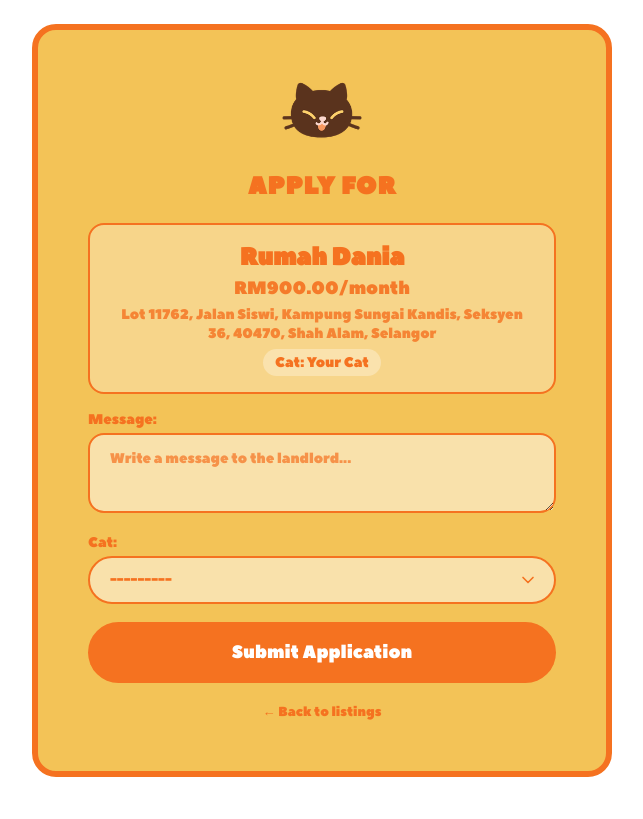
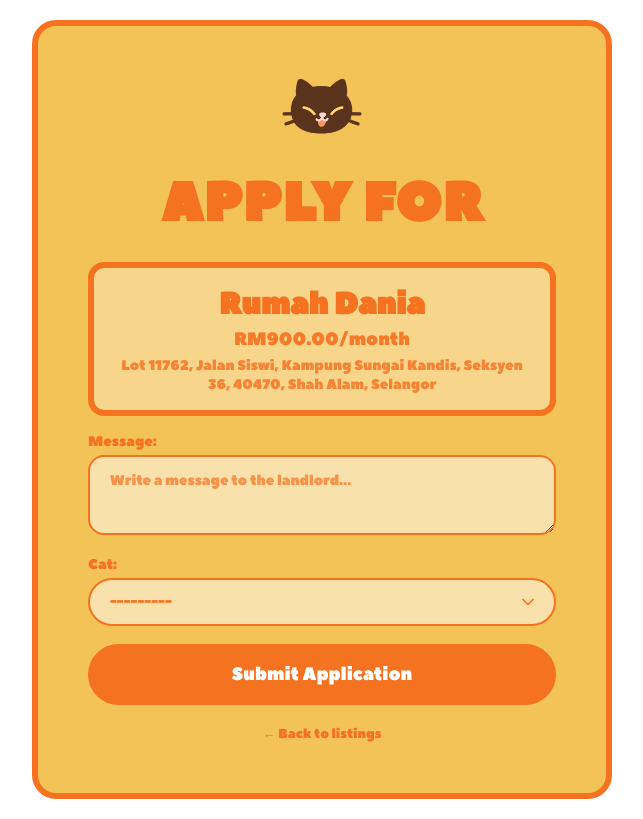
Before and after one commit to fnl9zer/pawport, a Django app: page /properties/1/apply/ in a window 1280 px wide. Shown: the whole page, without its empty margins (318-961 px from the left). Before the commit the page ends 777 px from the top, so only its background shows below. Run offline with Django 5.2, Linux system fonts and the light colour scheme; data comes from the database, SQL or seed files in the repository.

Commit message:
update apply

```diff
--- a/core/templates/core/apply.html
+++ b/core/templates/core/apply.html
@@ -49,7 +49,7 @@
 
         .apply-title {
             font-family: 'PeaceSans', sans-serif;
-            font-size: 24px;
+            font-size: 54px;
             color: #f57220;
             text-align: center;
             letter-spacing: 1px;
@@ -62,12 +62,12 @@
             border-radius: 16px;
             padding: 16px 20px;
             text-align: center;
-            border: 2px solid #f57220;
+            border: 6px solid #f57220;
         }
 
         .property-info .name {
             font-family: 'PeaceSans', sans-serif;
-            font-size: 24px;
+            font-size: 30px;
             color: #f57220;
             font-weight: bold;
             margin-bottom: 2px;
@@ -330,7 +330,6 @@
             <div class="name">{{ property.title }}</div>
             <div class="rent">RM{{ property.monthly_rent }}/month</div>
             <div class="address">{{ property.address }}, {{ property.state }}</div>
-            <div class="cat-label">Cat: {{ cat_name|default:"Your Cat" }}</div>
         </div>
 
         <form method="post">
```
